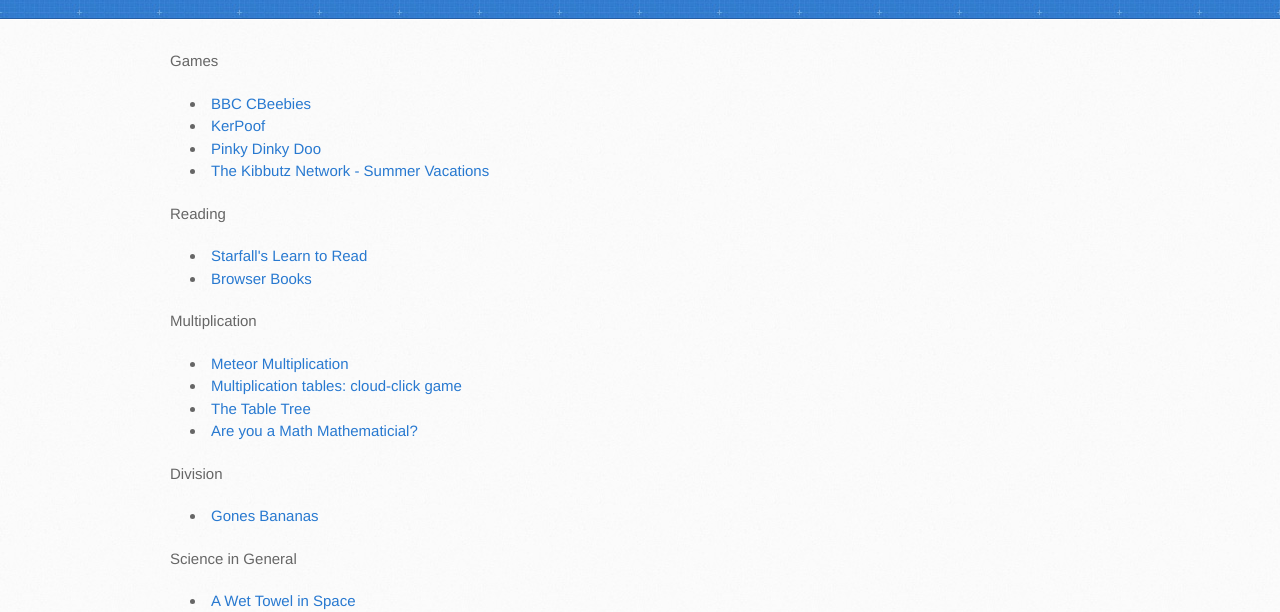
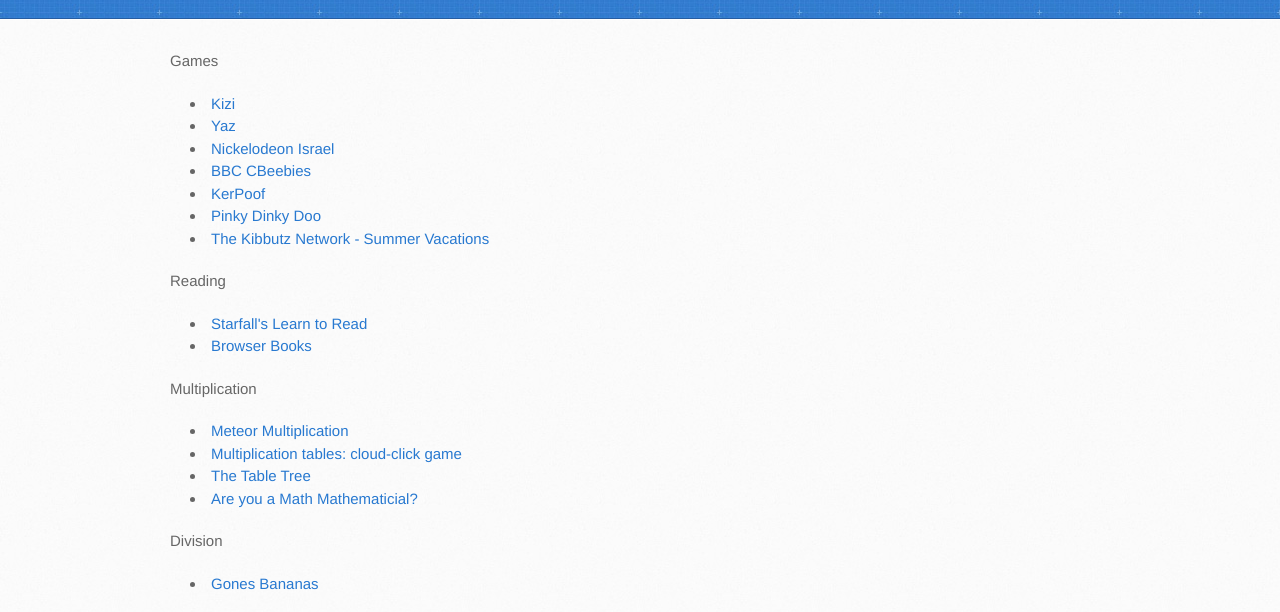
Before and after one commit to vainolo/linksforchildren, a plain HTML site: page index.html in a window 1280 px wide. Shown: the part 148-760 px from the top of the page. Drawn offline with Linux system fonts and the light colour scheme.

Commit message:
Update index.html

```diff
--- a/index.html
+++ b/index.html
@@ -30,6 +30,9 @@
         <section id="main-content">
 <p>Games</p>
 <ul>
+  <li><a href="http://kizi.com/">Kizi</a></li>
+  <li><a href="http://yaz.net-games.co.il/?lang=heb">Yaz</a></li>
+  <li><a href="http://nick.walla.co.il/">Nickelodeon Israel</a></li>
   <li><a href="http://www.bbc.co.uk/cbeebies/">BBC CBeebies</a></li>
   <li><a href="http://www.kerpoof.com/">KerPoof</a></li>
   <li><a href="http://www.pinkydinkydoo.com/storybox.html">Pinky Dinky Doo</a></li>
```
